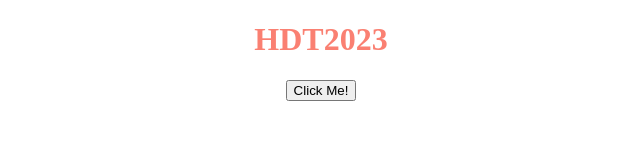
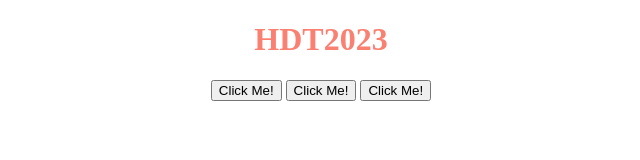
Before and after one commit to JosephCBX/holidaytracker2023, a plain HTML site: page index.html in a window 1280 px wide. Shown: the whole page, without its empty margins (319-959 px from the left). Drawn offline with Linux system fonts and the light colour scheme.

Commit message:
Update index.html

```diff
--- a/index.html
+++ b/index.html
@@ -16,7 +16,9 @@
 <body style = "background-color: white;">
     <center>
     <h1 style = "color:salmon">HDT2023</h1>
-<button type="button" onclick="alert('Hello world!')">Click Me!</button>
+		<button type="button" onclick="alert('Hello world!')">Click Me!</button>
+	    <button type="button" onclick="alert('Hello world!')">Click Me!</button>
+	    <button type="button" onclick="alert('Hello world!')">Click Me!</button>
     </center>
 </body>
 </html>
```
